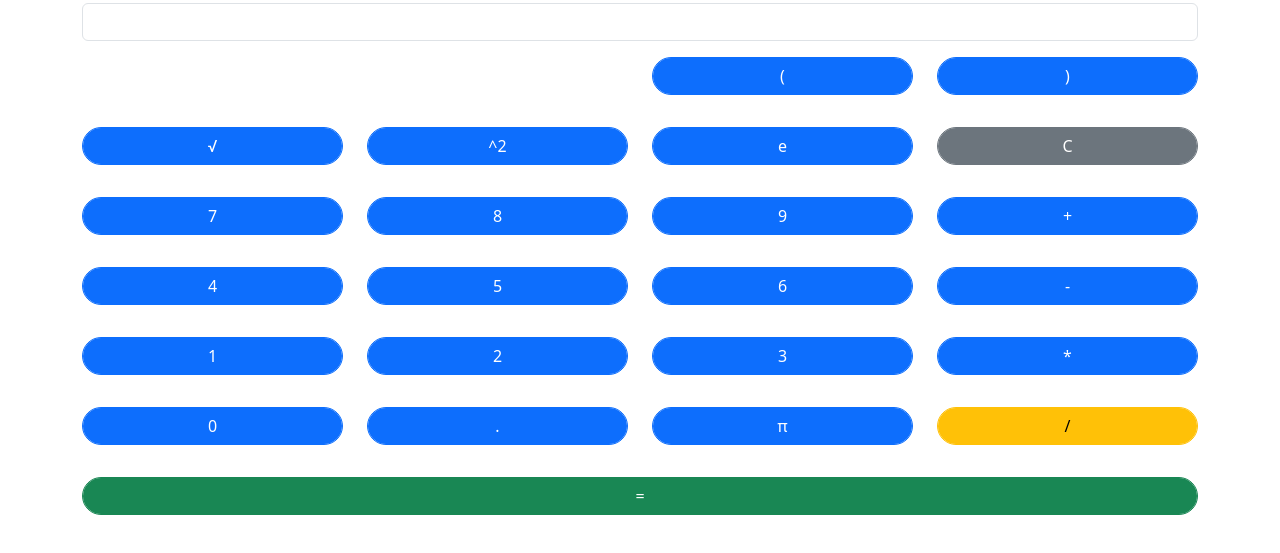
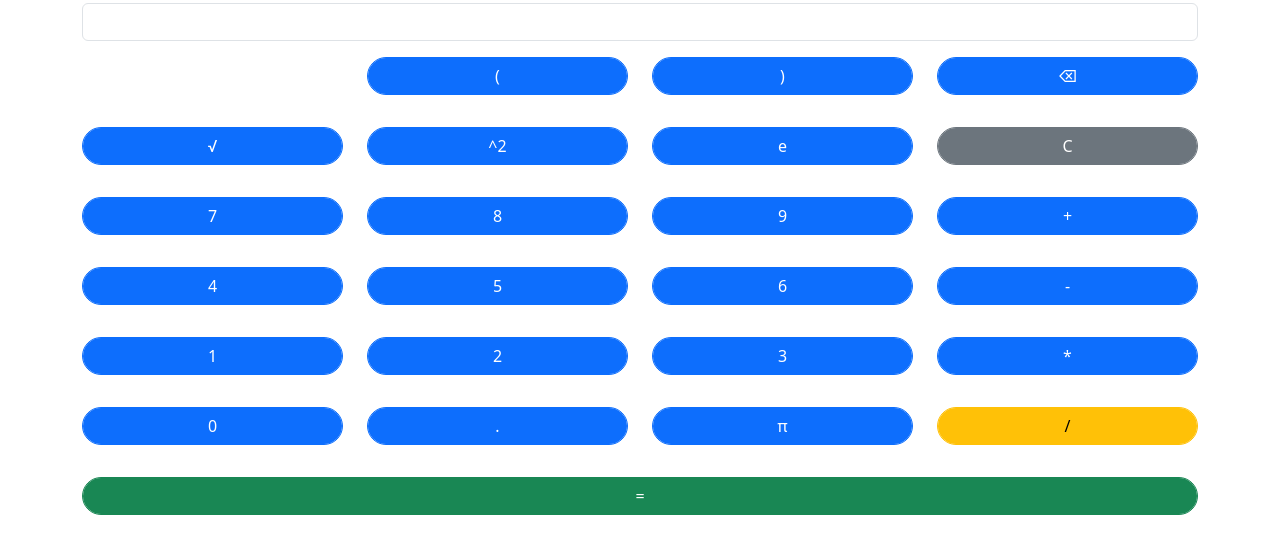
Before and after one commit to Jairo0624/JMAG0624, a plain HTML site: page Calculadora cientifica/index.html in a window 1280 px wide. Shown: the part 53-606 px from the top of the page. Drawn offline with nearby package versions, Linux system fonts and the light colour scheme.

Commit message:
BackSpace

```diff
--- a/Calculadora cientifica/index.html
+++ b/Calculadora cientifica/index.html
@@ -25,11 +25,14 @@
                 </div>
             </div>
             <div class="row">
-                <div class="col-3 text-center py-3 offset-6">
+                <div class="col-3 text-center py-3 offset-3">
                     <button type="button" class="btn btn-primary form-control rounded-pill" onclick="asignar('(')">(</button>
                 </div>
                 <div class="col-3 text-center py-3">
                     <button type="button" class="btn btn-primary form-control rounded-pill" onclick="asignar(')')">)</button>
+                </div>
+                <div class="col-3 text-center py-3">
+                    <button type="button" class="btn btn-primary form-control rounded-pill" onclick="quitarCaracter(')')">⌫</button>
                 </div>
             </div>
             </div>
--- a/Calculadora cientifica/js/index.js
+++ b/Calculadora cientifica/js/index.js
@@ -30,3 +30,7 @@ let calcularEuler = () => {
 let calcularPi = () => {
     resultado.value = Math.PI;
 }
+
+let quitarCaracter = () => {
+    resultado.value = resultado.value.slice(0, -1);
+}
```
